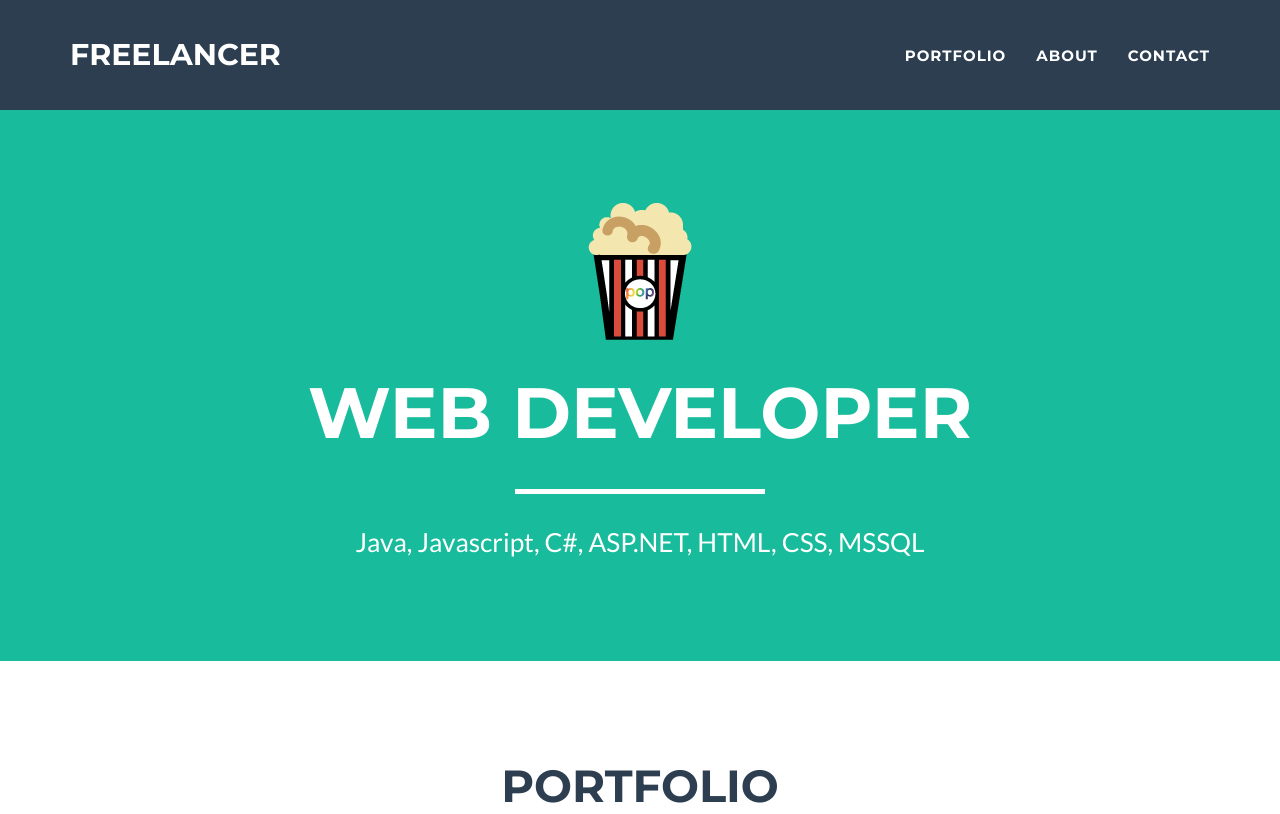
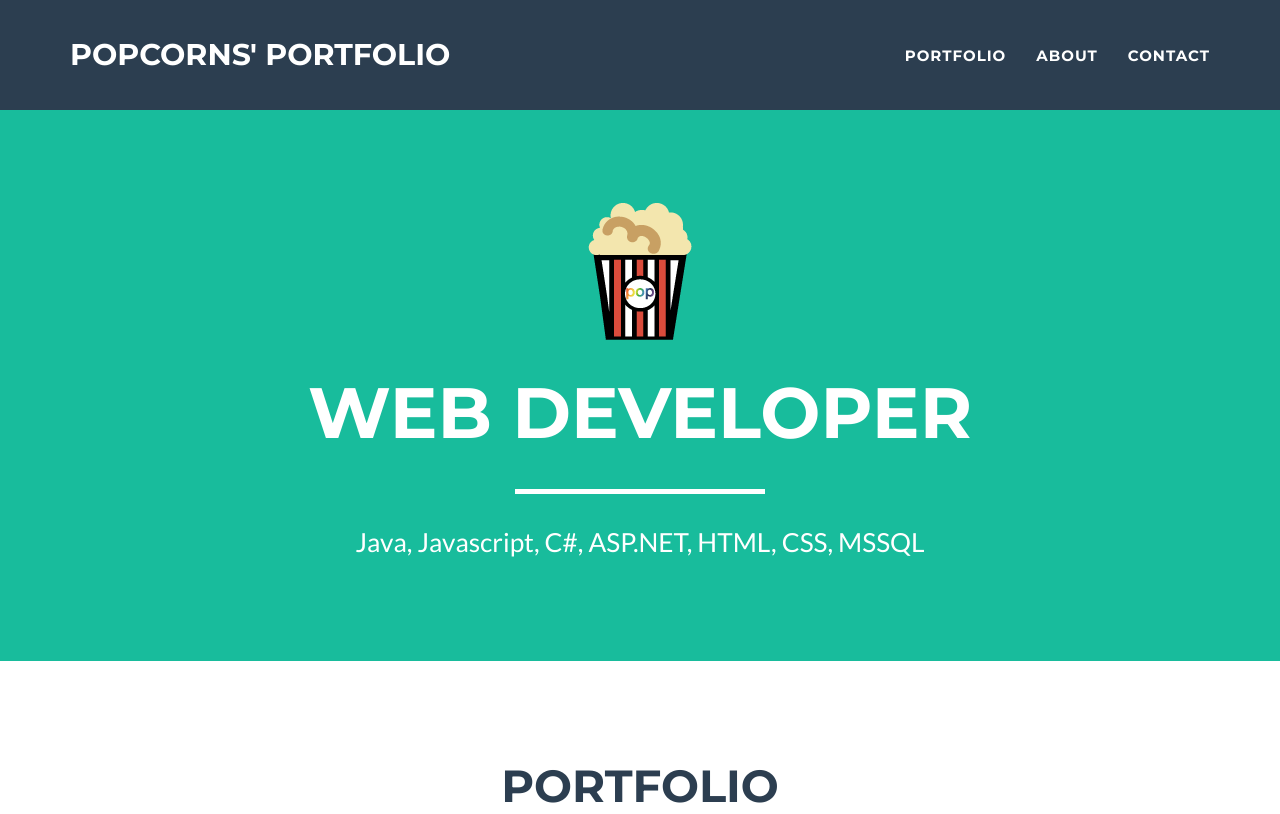
Before and after one commit to vitalholic/popcorn, a plain HTML site: page index.html in a window 1280 px wide. Shown: the top 814 px of the page. Drawn offline with Linux system fonts and the light colour scheme.

Commit message:
page-top text 수정

```diff
--- a/index.html
+++ b/index.html
@@ -66,7 +66,7 @@
                 <span class="icon-bar"></span>
                 <span class="icon-bar"></span>
             </button>
-            <a class="navbar-brand" href="#page-top">Freelancer</a>
+            <a class="navbar-brand" href="#page-top">popcorns' portfolio</a>
         </div>
 
         <!-- Collect the nav links, forms, and other content for toggling -->
```
